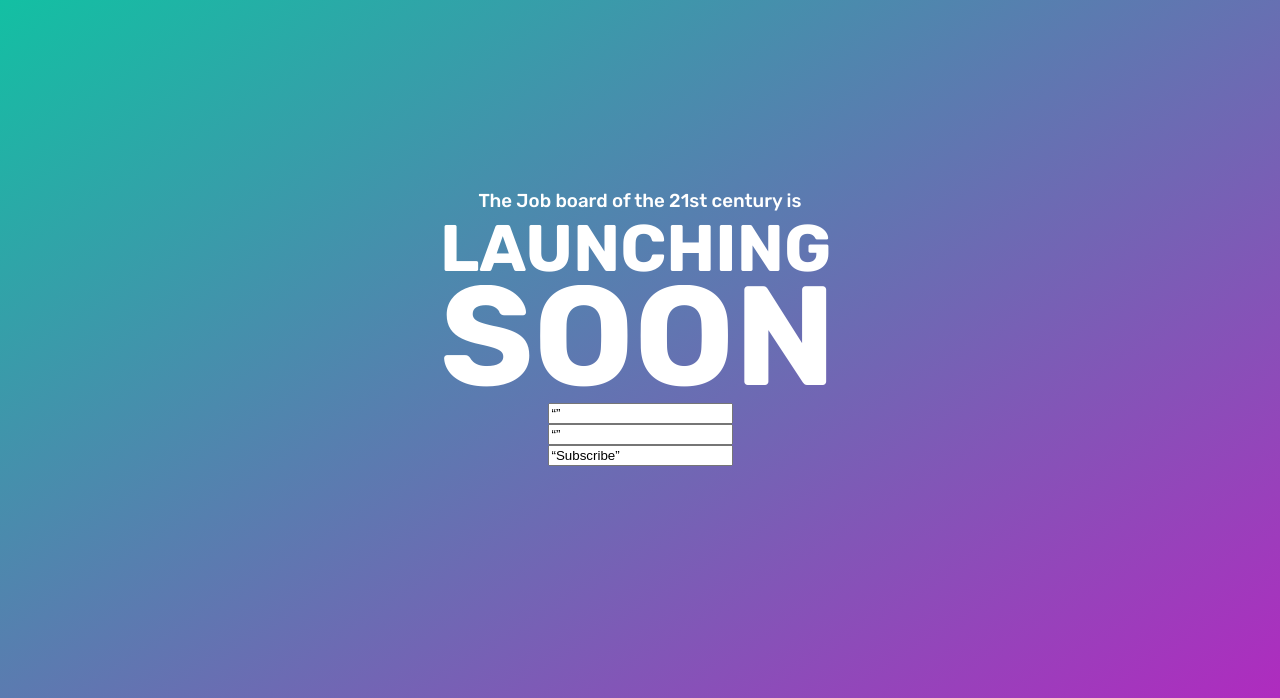
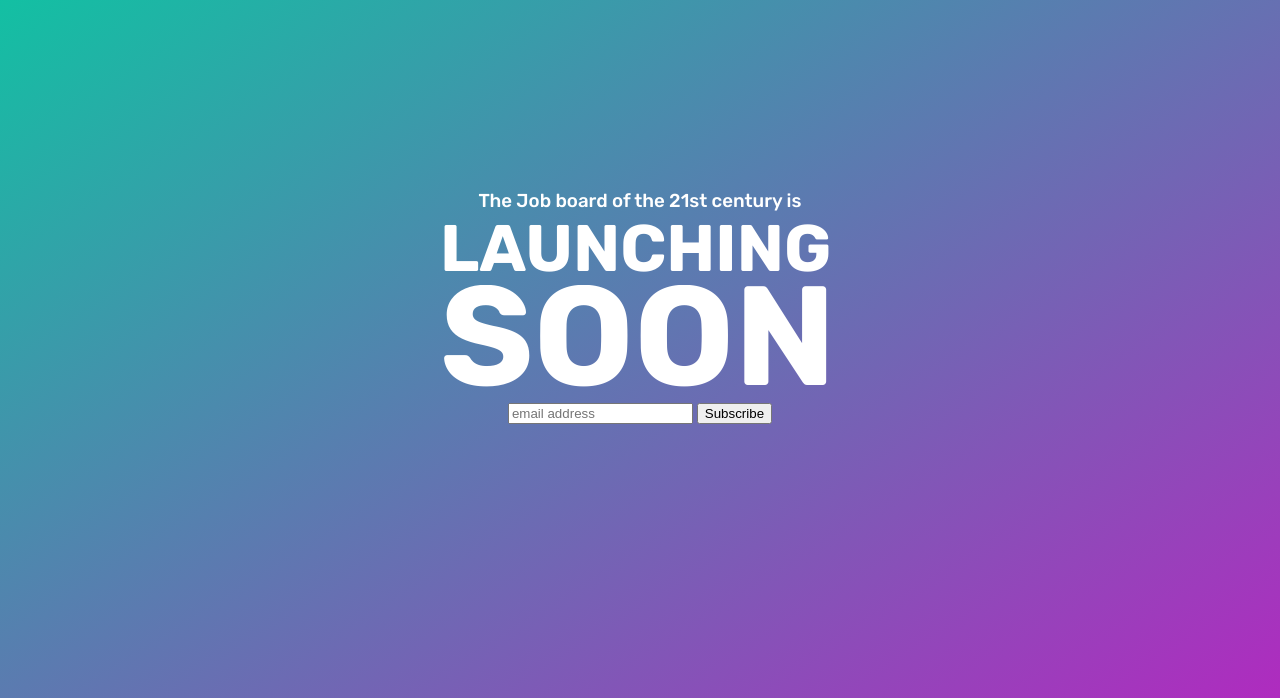
Before and after one commit to sboj-dev/sboj-dev.github.io, a plain HTML site: page index.html in a window 1280 px wide. Shown: the part 102-800 px from the top of the page. Drawn offline with Linux system fonts and the light colour scheme.

Commit message:
Fix subscribe button

```diff
--- a/index.html
+++ b/index.html
@@ -4,9 +4,8 @@
     <title>SboJ - Launching soon</title>
     <link href="https://fonts.googleapis.com/css2?family=Righteous&display=swap" rel="stylesheet">
     <link href="https://fonts.googleapis.com/css2?family=Rubik:wght@400;500;700&display=swap" rel="stylesheet">
-    <style type=“text/css”>
+    <style type="text/css">
         #mc_embed_signup {
-            background: #fff;
             clear: left;
             font: 14px Helvetica, Arial, sans-serif;
             width: 100%;
@@ -15,7 +14,7 @@
         /* Add your own Mailchimp form style overrides in your site stylesheet or in this style block.
 	   We recommend moving this block and the preceding CSS link to the HEAD of your HTML file. */
     </style>
-    <style type=“text/css”>
+    <style type="text/css">
         #mc-embedded-subscribe-form input[type=checkbox] {
             display: inline;
             width: auto;
@@ -107,23 +106,20 @@
 
         <!-- Begin Mailchimp Signup Form -->
 
-        <div id=“mc_embed_signup”>
-            <form action=“https://sboj.us8.list-manage.com/subscribe/post?u=5ab6504c709f13633e56397f6&amp;id=9a7b2abf8c”
-                method=“post” id=“mc-embedded-subscribe-form” name=“mc-embedded-subscribe-form” class=“validate”
-                target=“_blank” novalidate>
-                <div id=“mc_embed_signup_scroll”>
+        <div id="mc_embed_signup">
+            <form action="https://sboj.us8.list-manage.com/subscribe/post?u=5ab6504c709f13633e56397f6&amp;id=9a7b2abf8c"
+                method="post" id="mc-embedded-subscribe-form" name="mc-embedded-subscribe-form" class="validate"
+                target="_blank" novalidate>
 
-                    <input type=“email” value=“” name=“EMAIL” class=“email” id=“mce-EMAIL” placeholder=“email address”
-                        required>
-                    <!-- real people should not fill this in and expect good things - do not remove this or risk form bot signups-->
-                    <div style=“position: absolute; left: -5000px;” aria-hidden=“true”><input type=“text”
-                            name=“b_5ab6504c709f13633e56397f6_9a7b2abf8c” tabindex=“-1" value=“”></div>
-                    <div class=“clear”><input type=“submit” value=“Subscribe” name=“subscribe”
-                            id=“mc-embedded-subscribe” class=“button”></div>
+                <input type="email" value="" name="EMAIL" class="email" id="mce-EMAIL" placeholder="email address"
+                    required>
+                <!-- real people should not fill this in and expect good things - do not remove this or risk form bot signups-->
+                <div style="position: absolute; left: -5000px;" aria-hidden="true">
+                    <input type="text" name="b_5ab6504c709f13633e56397f6_9a7b2abf8c" tabindex="-1" value="">
                 </div>
+                <input type="submit" value="Subscribe" name="subscribe" id="mc-embedded-subscribe" class="button">
             </form>
         </div>
-        <!--End mc_embed_signup-->
     </div>
 </body>
 
```
